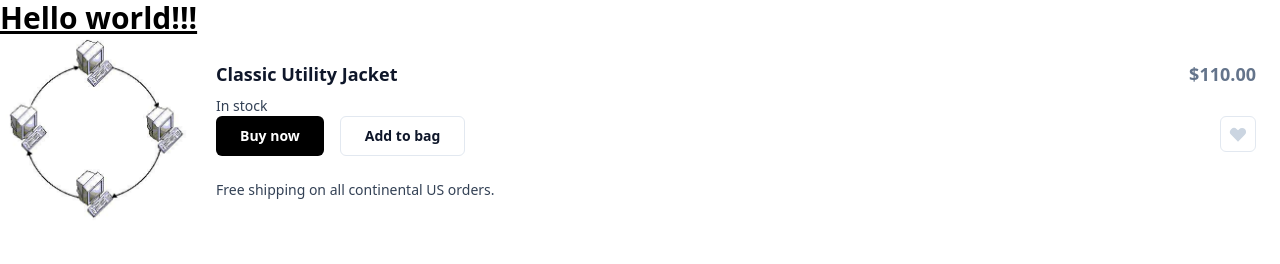
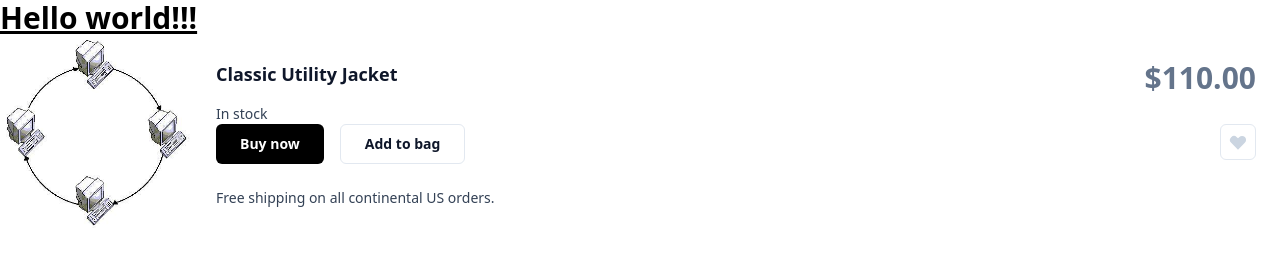
Before and after one commit to ddemin-engineering/ddemin-engineering.github.io, a plain HTML site: page public/index.html in a window 1280 px wide. Drawn offline with Linux system fonts and the light colour scheme.

Commit message:
testingSmallTailwindchange

```diff
--- a/public/index.html
+++ b/public/index.html
@@ -20,7 +20,7 @@
             <h1 class="flex-auto text-lg font-semibold text-slate-900">
               Classic Utility Jacket
             </h1>
-            <div class="text-lg font-semibold text-slate-500">
+            <div class="text-3xl font-semibold text-slate-500">
               $110.00
             </div>
             <div class="w-full flex-none text-sm font-medium text-slate-700 mt-2">
```
